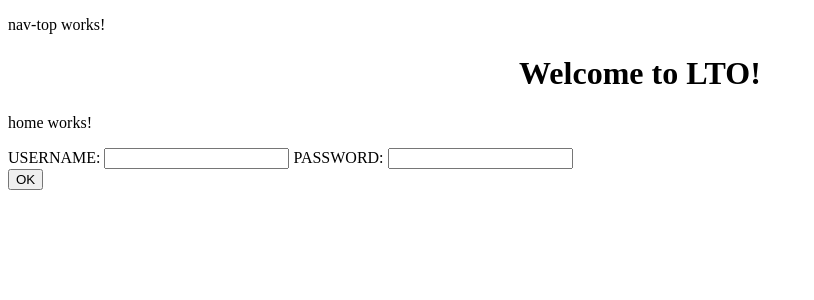
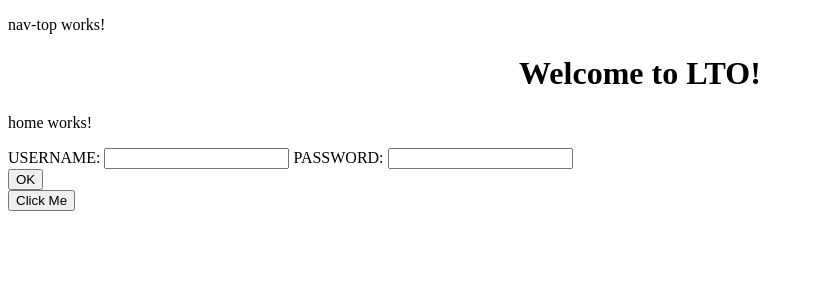
Before and after one commit to Yifan1989/HouseOfCards, an Angular app in the folder LTO/: page / in a window 1280 px wide. Shown: the top 300 px of the page, without its empty margins (0-814 px from the left). Built offline with nearby package versions, Linux system fonts and the light colour scheme.

Commit message:
call a function from another component

```diff
--- a/LTO/src/app/home/home.component.html
+++ b/LTO/src/app/home/home.component.html
@@ -19,3 +19,8 @@
         <button *ngIf="this.logInService.logInCheck" (click)="logOutClick($event)">Log Out</button>
     </div>
 </form>
+
+
+<div>
+    <button (click)="getShipments()">Click Me</button>
+</div>
--- a/LTO/src/app/home/home.component.ts
+++ b/LTO/src/app/home/home.component.ts
@@ -2,6 +2,7 @@ import { Component, OnInit } from '@angular/core';
 import { FormGroup, FormBuilder, FormControl } from '@angular/forms';
 import { AppSettings } from '../../models/app-settings';
 import { LoginService } from '../../services/login.service';
+import { NavTopComponent } from '../nav-top/nav-top.component';
 
 @Component({
     selector: 'app-home',
@@ -9,6 +10,8 @@ import { LoginService } from '../../services/login.service';
     styleUrls: ['./home.component.css']
 })
 export class HomeComponent implements OnInit {
+
+    private navtopCom: NavTopComponent;
 
     private loginForm = new FormGroup({
         userName: new FormControl(''),
@@ -28,4 +31,9 @@ export class HomeComponent implements OnInit {
     public logOutClick(): void{
         this.logInService.logInCheck = false;
     }
+
+    public getShipments(): void{
+        this.navtopCom = new NavTopComponent(this.logInService);
+        this.navtopCom.retrieveShipments();
+    }
 }
--- a/LTO/src/app/nav-top/nav-top.component.ts
+++ b/LTO/src/app/nav-top/nav-top.component.ts
@@ -19,4 +19,8 @@ export class NavTopComponent implements OnInit {
     public logOut(): void{
         this.logInService.logInCheck = false;
     }
+
+    public retrieveShipments(): void{
+        console.log("if you get me, you win!");
+    }
 }
```
